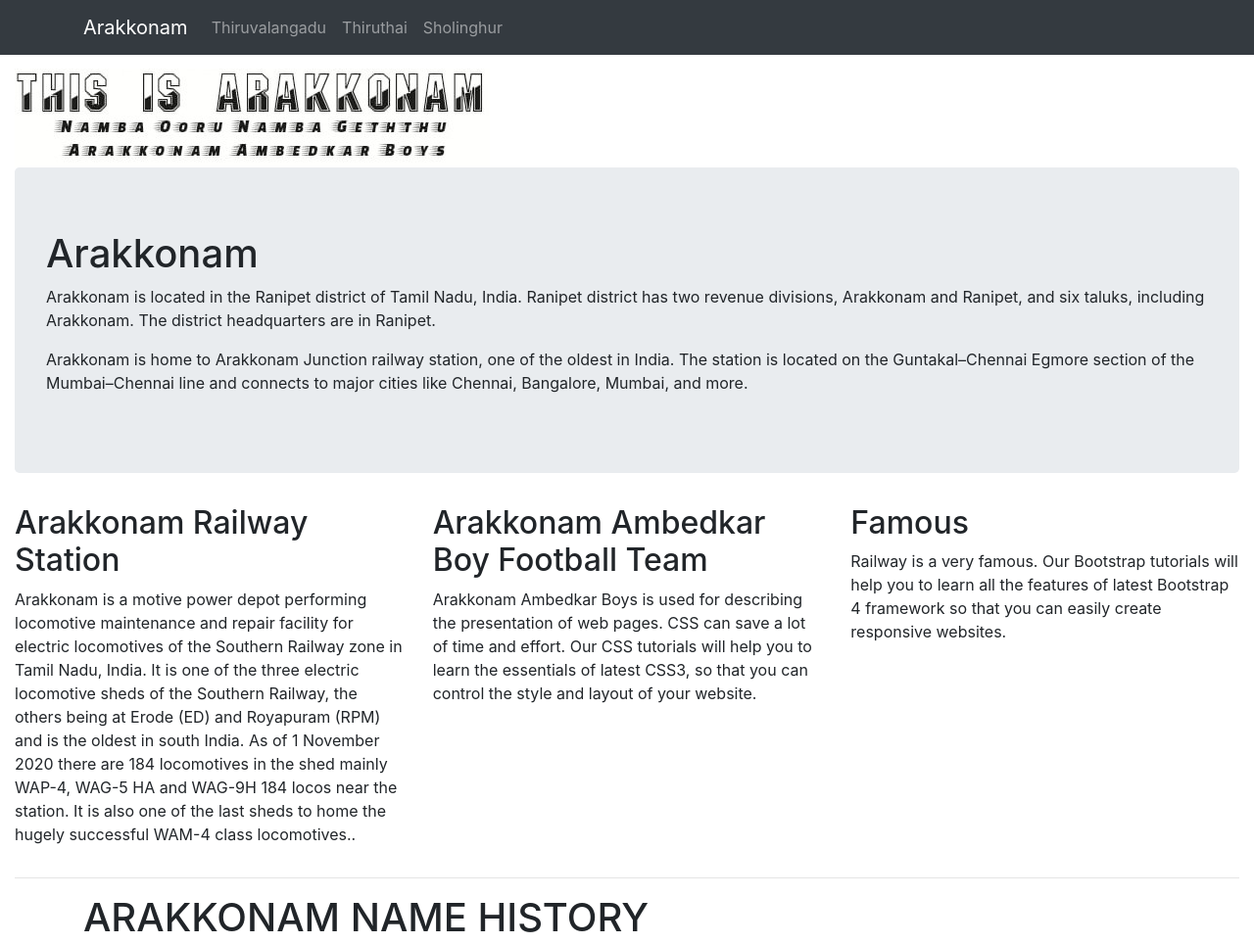
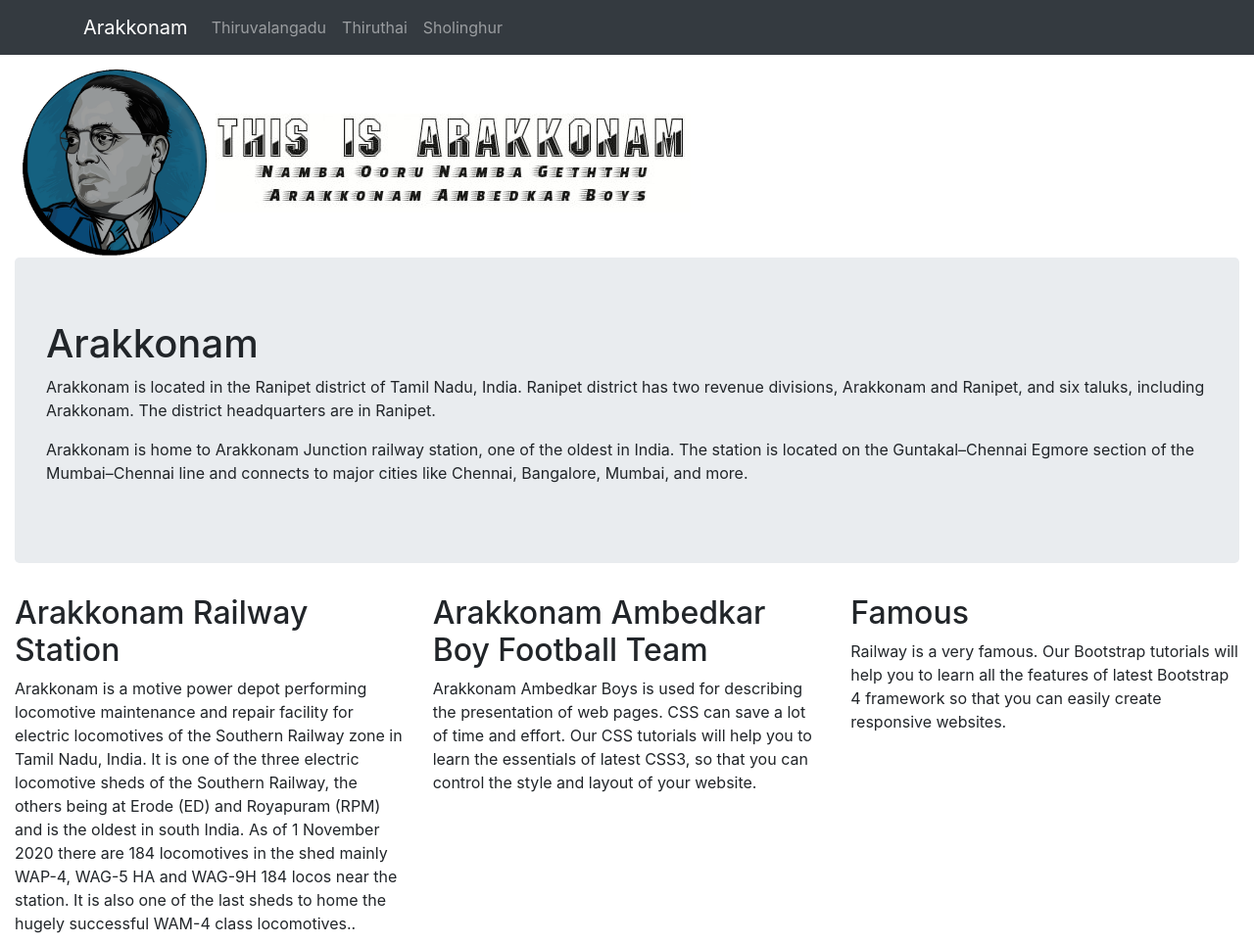
Before and after one commit to aswinavira/AVM-project, a plain HTML site: page home.html in a window 1280 px wide. Shown: the top 964 px of the page at 98% size. Drawn offline with nearby package versions, Linux system fonts and the light colour scheme.

Commit message:
the first commit

```diff
--- a/home.html
+++ b/home.html
@@ -13,7 +13,10 @@
 <body>
 
     <div class="container-fluid">
+        <img src="ambedkar-png-11.png
+        " alt="" srcset=""  width="200">
         <img src="AAB.png.jpg">
+
 
 
 
```
